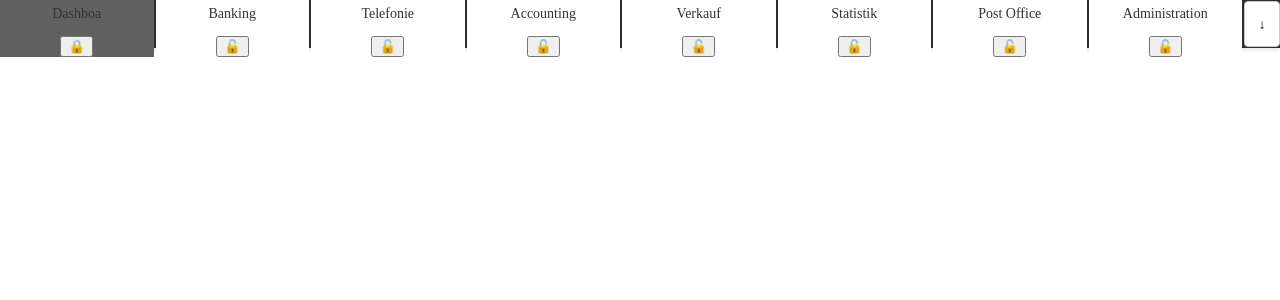
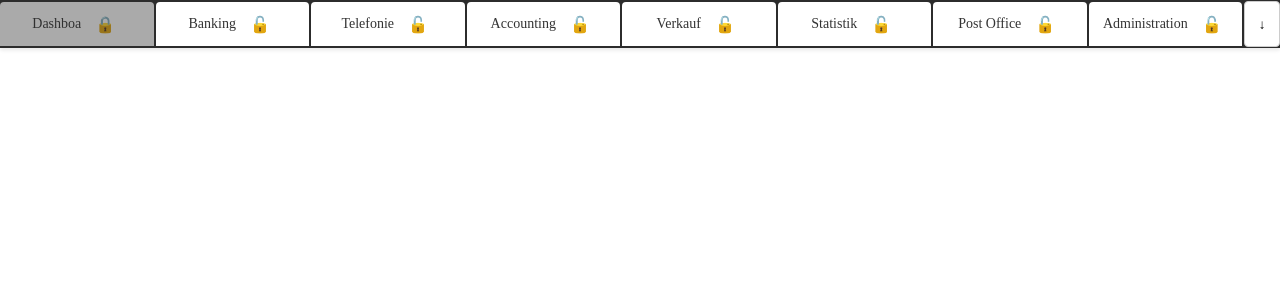
Before and after one commit to Volodymyr-Bauzi/browser-tabs, a Next.js app: page / in a window 1280 px wide. Shown: the top 300 px of the page. Built offline with nearby package versions, Linux system fonts and the light colour scheme.

Commit message:
added better icon

```diff
--- a/components/Tablist.module.css
+++ b/components/Tablist.module.css
@@ -25,6 +25,8 @@
   transition: background-color 0.2s, color 0.2s;
   text-align: center;
   margin-right: 2px;
+  display: flex;
+  justify-content: center;
 }
 
 
@@ -45,3 +47,23 @@
     background: #545454;
     color: white;
   }
+
+  .pinButton {
+    background: none;
+    border: none;
+    margin-left: 8px;
+    cursor: pointer;
+    font-size: 16px;
+    color: #666;
+    transition: color 0.2s;
+  }
+
+  .pinButton:hover {
+    color: #333;
+  }
+
+  /* Pinned Tab */
+  .tab.pinned {
+    opacity: 0.6;
+    cursor: not-allowed;
+  }
```
